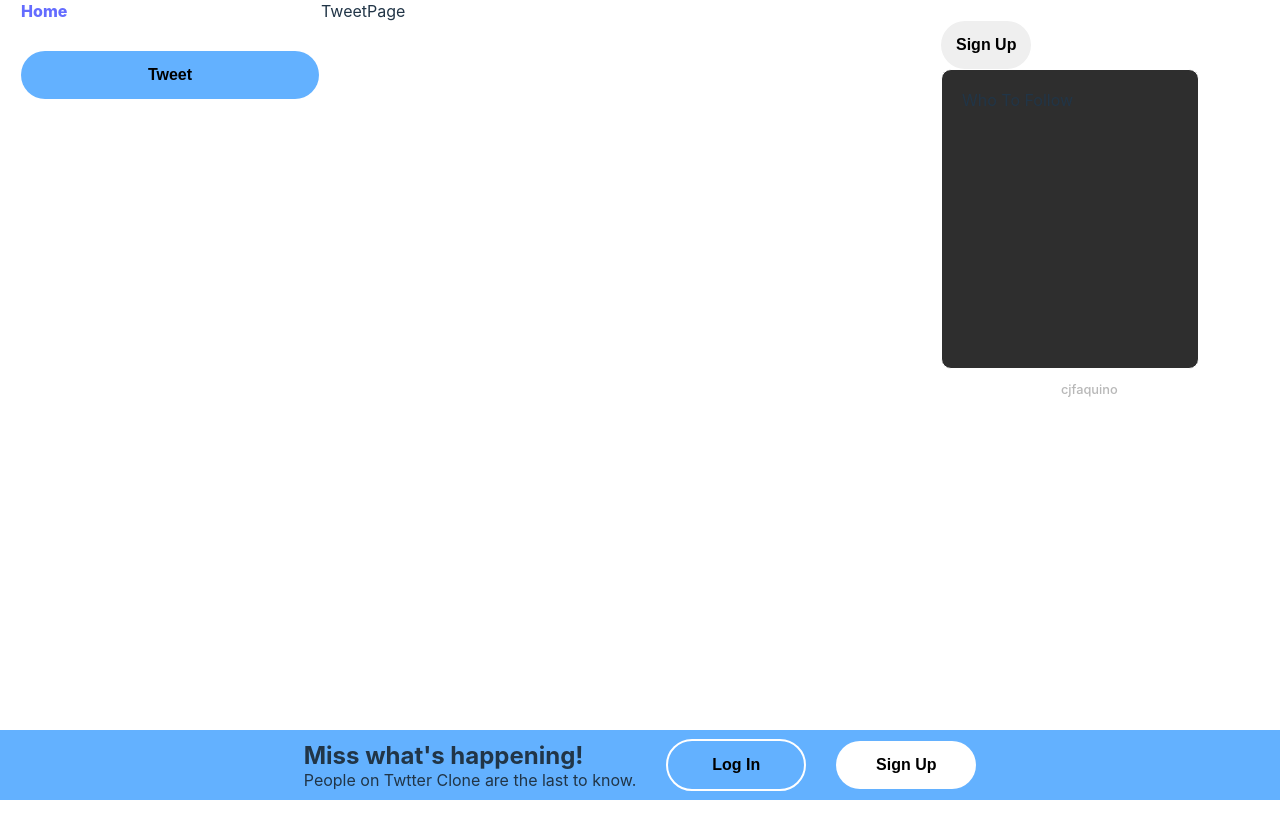
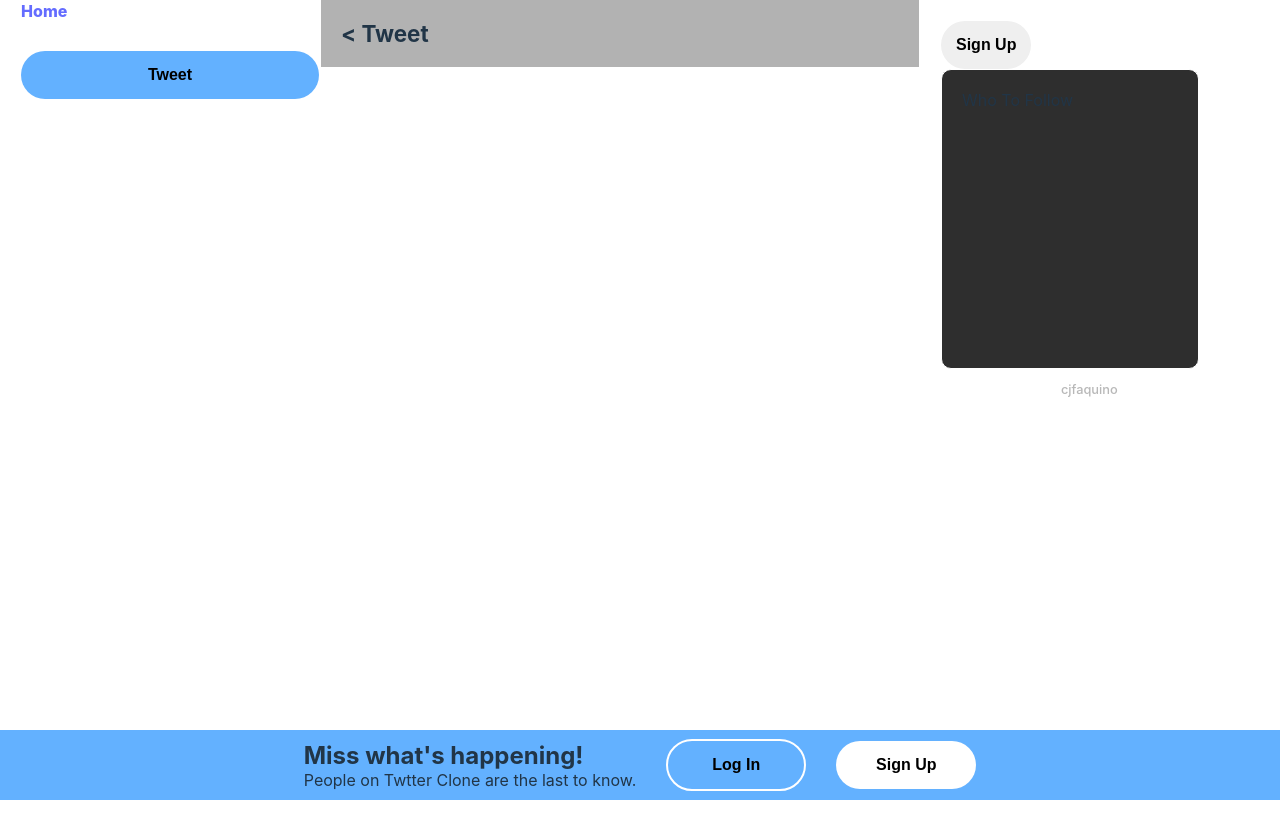
Before and after one commit to cjfaquino/twitter-clone, a React (Vite) app: page /tweet/1 in a window 1280 px wide. Shown: the top 838 px of the page. Before the commit the page ends 800 px from the top, so only its background shows below. Built offline with nearby package versions, Linux system fonts and the light colour scheme; no server answers; the database is empty.

Commit message:
add & style GoBackHeader

```diff
--- a/src/App.css
+++ b/src/App.css
@@ -203,6 +203,7 @@ input:focus {
 #centerbar {
   margin-left: var(--menubar-width);
   width: var(--feed-width);
+  min-height: 130vh;
   border: 1px solid white;
 }
 
@@ -251,6 +252,7 @@ input:focus {
   position: relative;
   display: flex;
   gap: 15px;
+  border-bottom: 1px solid grey;
 }
 
 .tweet-item-img-container,
@@ -364,6 +366,7 @@ input:focus {
 /* tweet page */
 
 #main-tweet-container {
+  margin-top: 62px;
   min-height: 180px;
   padding: 15px;
 }
@@ -462,3 +465,21 @@ input:focus {
   width: 120px;
   background: var(--theme-color);
 }
+
+/* goback header */
+
+header.goback {
+  cursor: pointer;
+  width: calc(var(--feed-width) - 2px);
+  padding: 20px;
+  position: fixed;
+  top: 0;
+  z-index: 3;
+  background-color: rgba(0, 0, 0, 0.3);
+  backdrop-filter: blur(10px);
+}
+
+.goback-text {
+  font-weight: 700;
+  font-size: 1.4rem;
+}
--- /dev/null
+++ b/src/components/GoBackHeader.jsx
@@ -0,0 +1,18 @@
+import React from 'react';
+import { useNavigate } from 'react-router-dom';
+
+function GoBackHeader() {
+  const navigate = useNavigate();
+
+  const handleClick = () => {
+    navigate('/');
+  };
+
+  return (
+    <header className='goback' onClick={handleClick} aria-hidden>
+      <div className='goback-text'>{'<'} Tweet</div>
+    </header>
+  );
+}
+
+export default GoBackHeader;
--- a/src/pages/TweetPage.jsx
+++ b/src/pages/TweetPage.jsx
@@ -3,6 +3,7 @@ import { useParams } from 'react-router-dom';
 import Replies from '../components/Replies';
 import MainTweet from '../components/MainTweet';
 import useOneTweet from '../hooks/useOneTweet';
+import GoBackHeader from '../components/GoBackHeader';
 
 function TweetPage() {
   const params = useParams();
@@ -10,7 +11,7 @@ function TweetPage() {
 
   return (
     <>
-      <div>TweetPage</div>
+      <GoBackHeader />
       <MainTweet tweetObj={tweet} />
       {tweet && <Replies replies={tweet.data.replies} tweetObj={tweet} />}
     </>
```
